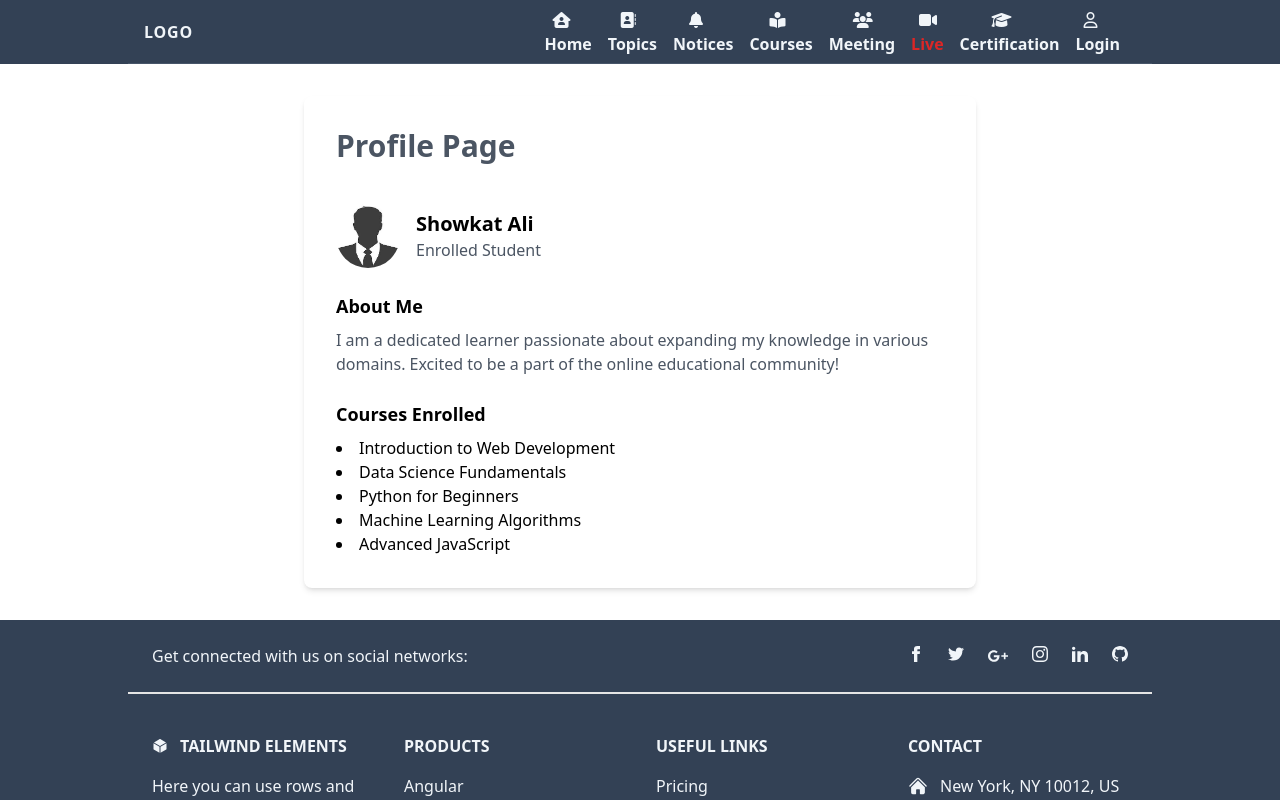
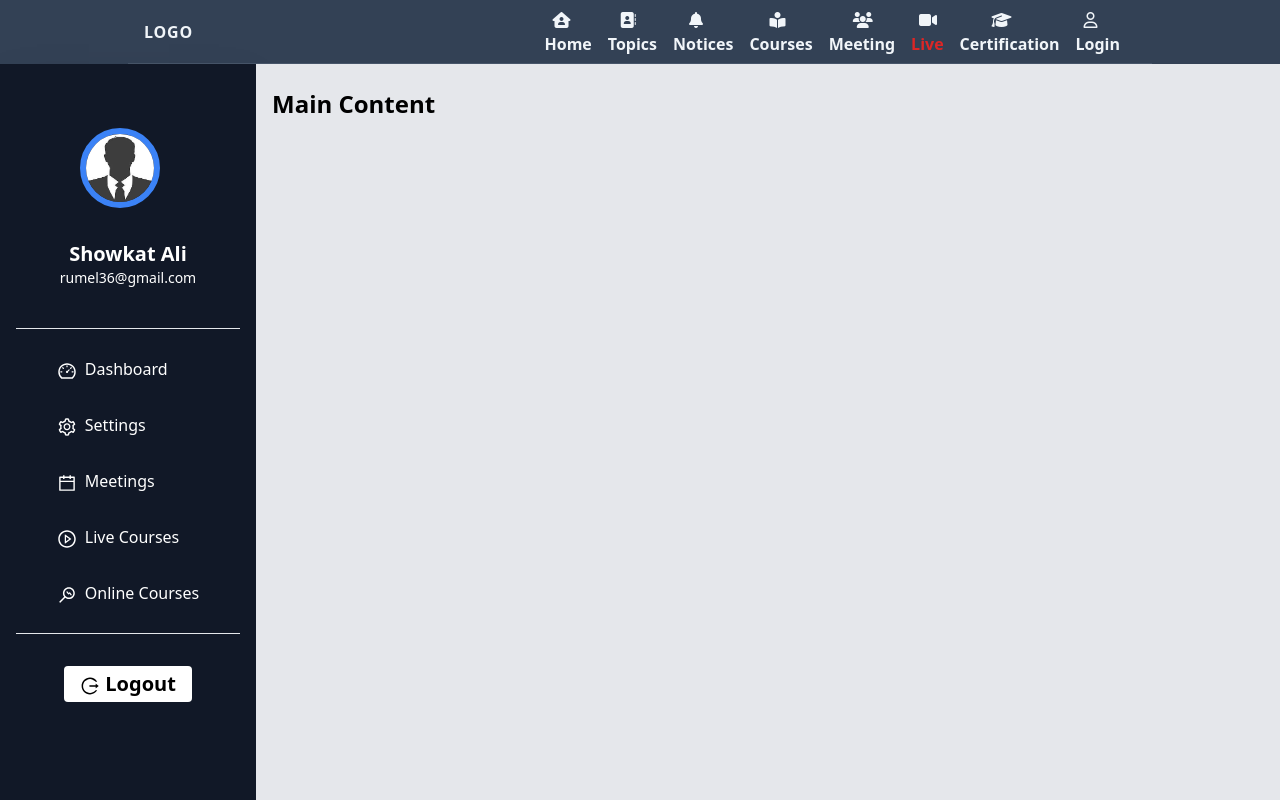
Before and after one commit to Sadekinchowdhury/E-learnig, a React (Create React App) app: page /profile in a window 1280 px wide. Shown: the top 800 px of the page. Built offline with nearby package versions, Linux system fonts and the light colour scheme.

Commit message:
profile dashboard

```diff
--- /dev/null
+++ b/src/DashBoard/SidebarMenu.js
@@ -0,0 +1,51 @@
+import React from 'react';
+import { IconContext } from 'react-icons';
+import { AiOutlineDashboard, AiOutlineSetting, AiOutlineLogout } from 'react-icons/ai';
+import { AiOutlineCalendar, AiOutlinePlayCircle, AiOutlineMonitor } from 'react-icons/ai';
+
+const Sidebar = () => {
+    return (
+        <div className='flex justify-center items-center py-3'>
+            <div className="flex flex-col h-full bg-gray-900 text-white">
+
+                <nav className="flex-grow">
+                    <ul className="flex flex-col">
+                        <li className="p-4 hover:bg-gray-800">
+                            <IconContext.Provider value={{ className: 'inline-block mr-2' }}>
+                                <AiOutlineDashboard size={20} />
+                            </IconContext.Provider>
+                            Dashboard
+                        </li>
+                        <li className="p-4 hover:bg-gray-800">
+                            <IconContext.Provider value={{ className: 'inline-block mr-2' }}>
+                                <AiOutlineSetting size={20} />
+                            </IconContext.Provider>
+                            Settings
+                        </li>
+                        <li className="p-4 hover:bg-gray-800">
+                            <IconContext.Provider value={{ className: 'inline-block mr-2' }}>
+                                <AiOutlineCalendar size={20} />
+                            </IconContext.Provider>
+                            Meetings
+                        </li>
+                        <li className="p-4 hover:bg-gray-800">
+                            <IconContext.Provider value={{ className: 'inline-block mr-2' }}>
+                                <AiOutlinePlayCircle size={20} />
+                            </IconContext.Provider>
+                            Live Courses
+                        </li>
+                        <li className="p-4 hover:bg-gray-800">
+                            <IconContext.Provider value={{ className: 'inline-block mr-2' }}>
+                                <AiOutlineMonitor size={20} />
+                            </IconContext.Provider>
+                            Online Courses
+                        </li>
+                    </ul>
+                </nav>
+
+            </div>
+        </div>
+    );
+};
+
+export default Sidebar;
--- a/src/components/Security/Profile.js
+++ b/src/components/Security/Profile.js
@@ -1,40 +1,94 @@
-import React from 'react'
+// import React from 'react'
+// import Avator from '../../assects/images/avator.jpg'
+
+// export default function Profile() {
+//     return (
+//         <div className=''>
+
+//             {/* <main className="container mx-auto mt-8 mb-8 px-4">
+//                 <div className="max-w-2xl mx-auto bg-white p-8 rounded-lg shadow-md">
+//                     <h1 className="text-gray-600 flex mb-10 text-3xl font-bold">Profile Page</h1>
+//                     <div className="flex items-center mb-6">
+//                         <img src={Avator}
+//                             alt=""
+//                             className="w-16 h-16 rounded-full mr-4" />
+//                         <div>
+//                             <h2 className="text-xl font-bold">Showkat Ali</h2>
+//                             <p className="text-gray-600">Enrolled Student</p>
+//                         </div>
+//                     </div>
+
+//                     <div className="mb-6">
+//                         <h3 className="text-lg font-bold mb-2">About Me</h3>
+//                         <p className="text-gray-600">I am a dedicated learner passionate about expanding my knowledge in various domains. Excited to be a part of the online educational community!</p>
+//                     </div>
+
+//                     <div>
+//                         <h3 className="text-lg font-bold mb-2">Courses Enrolled</h3>
+//                         <ul className="list-disc list-inside">
+//                             <li>Introduction to Web Development</li>
+//                             <li>Data Science Fundamentals</li>
+//                             <li>Python for Beginners</li>
+//                             <li>Machine Learning Algorithms</li>
+//                             <li>Advanced JavaScript</li>
+//                         </ul>
+//                     </div>
+//                 </div>
+//             </main> */}
+
+//             <div>
+
+//             </div>
+
+
+//         </div>
+//     )
+// }
+
+
+import React from 'react';
 import Avator from '../../assects/images/avator.jpg'
+import { AiOutlineLogout } from 'react-icons/ai';
+import Sidebar from '../../DashBoard/SidebarMenu';
+const ProfileDashboard = () => {
+    return (
+        <div className="flex flex-col lg:flex-row h-screen">
+            {/* Sidebar */}
+            <div className="bg-gray-900 text-white  shadow-2xl w-full lg:w-1/5 px-4 py-6">
+                {/* Sidebar content */}
 
-export default function Profile() {
-    return (
-        <div>
+                <div className="flex mt-10  text-center items-center justify-center mb-8">
+                    <img src={Avator}
+                        alt=""
+                        className="w-20 border-[6px] border-blue-500 h-20 rounded-full mr-4" />
 
-            <main class="container mx-auto mt-8 mb-8 px-4">
-                <div class="max-w-2xl mx-auto bg-white p-8 rounded-lg shadow-md">
-                    <h1 class="text-gray-600 flex mb-10 text-3xl font-bold">Profile Page</h1>
-                    <div class="flex items-center mb-6">
-                        <img src={Avator}
-                            alt="Profile Picture"
-                            class="w-16 h-16 rounded-full mr-4"/>
-                        <div>
-                            <h2 class="text-xl font-bold">Showkat Ali</h2>
-                            <p class="text-gray-600">Enrolled Student</p>
-                        </div>
-                    </div>
+                </div>
+                <div className='text-center'>
+                    <h2 className="text-xl font-bold">Showkat Ali</h2>
+                    <p className="text-sm"> rumel36@gmail.com </p>
+                </div>
 
-                    <div class="mb-6">
-                        <h3 class="text-lg font-bold mb-2">About Me</h3>
-                        <p class="text-gray-600">I am a dedicated learner passionate about expanding my knowledge in various domains. Excited to be a part of the online educational community!</p>
-                    </div>
+                <div className='py-10'>
+                    <hr className='text-blue-600 ' />
+                    <Sidebar></Sidebar>
+                    <hr className='text-blue-600 ' />
 
-                    <div>
-                        <h3 class="text-lg font-bold mb-2">Courses Enrolled</h3>
-                        <ul class="list-disc list-inside">
-                            <li>Introduction to Web Development</li>
-                            <li>Data Science Fundamentals</li>
-                            <li>Python for Beginners</li>
-                            <li>Machine Learning Algorithms</li>
-                            <li>Advanced JavaScript</li>
-                        </ul>
+                    <div className="flex items-center justify-center my-8 ">
+                        <button className='text-xl font-semibold bg-white text-black px-4 hover:border-[2px] hover:border-blue-700 transition duration-700 hover:bg-slate-800 hover:text-white py-1 rounded'> <AiOutlineLogout className='inline-block' /> Logout</button>
                     </div>
                 </div>
-            </main>
+
+                {/* Add your sidebar content here */}
+            </div>
+
+            {/* Main Content */}
+            <div className="bg-gray-200 flex-grow px-4 py-6">
+                {/* Main content */}
+                <h2 className="text-2xl font-bold mb-4">Main Content</h2>
+                {/* Add your main content here */}
+            </div>
         </div>
-    )
-}
+    );
+};
+
+export default ProfileDashboard;
--- a/src/components/live/Lives.js
+++ b/src/components/live/Lives.js
@@ -52,7 +52,7 @@ const Lives = () => {
 
     return (
         <div className=''>
-            <div className=" grid grid-cols-12">
+            <div className=" grid lg:h-screen h-[500px] grid-cols-12">
                 <div className="col-span-2 lg:block hidden bg-black from-slate-900 to-gray-800 bg-gradient-to-l">
                     {/* Content for the first column */}
 
@@ -85,20 +85,21 @@ const Lives = () => {
 
                     </div>
 
-                    <div className='h-1/4 bg-black  relative'>
-                        <div className='w-2/6 mx-auto z-10 absolute left-[35%]  bottom-[30%]'  >
-                            <ul className='grid grid-cols-4 gap-4'>
-                                <li className='bg-slate-700 py-2 px-4 rounded-[4px] flex items-center justify-center'>
-                                    <FaCamera color='white' size={30} className='' />
+                    <div className='h-1/4 lg:bg-black bg-none relative'>
+                        <div className='md:w-2/6 w-[95%] lg:mx-auto z-10 absolute lg:left-[35%] justify-center mx-2 bottom-[30%]'  >
+                            <ul className='grid grid-cols-4 lg:gap-4 gap-2'>
+
+                                <li className='bg-slate-700  lg:py-2 lg:px-4   rounded-[4px] flex items-center justify-center'>
+                                    <FaCamera color='white' size={30} className='lg:w-[100%] w-[50%] lg:h-full h-[50%]' />
                                 </li>
-                                <li className='bg-pink-600 py-2 px-4 rounded-[4px] flex items-center justify-center'>
-                                    <BsFillMicFill color='white' size={30} />
+                                <li className='bg-pink-600  lg:py-2 lg:px-4   rounded-[4px] flex items-center justify-center'>
+                                    <BsFillMicFill color='white' size={30} className='lg:w-[100%] w-[50%] lg:h-full h-[50%]' />
                                 </li>
-                                <li className='bg-slate-700 py-2 px-4 rounded-[4px] flex items-center justify-center'>
-                                    <RiComputerLine color='white' size={30} />
+                                <li className='bg-slate-700  lg:py-2 lg:px-4   rounded-[4px] flex items-center justify-center'>
+                                    <RiComputerLine color='white' size={30} className='lg:w-[100%] w-[50%] lg:h-full h-[50%]' />
                                 </li>
-                                <li className='bg-slate-700 py-2 px-4 rounded-[4px] flex items-center justify-center'>
-                                    <FiLogOut color='white' size={30} />
+                                <li className='bg-slate-700  lg:py-2 lg:px-4   rounded-[4px] flex items-center justify-center'>
+                                    <FiLogOut color='white' size={30} className='lg:w-[100%] w-[50%] lg:h-full h-[50%]' />
                                 </li>
                             </ul>
                         </div>
```
Also changed, not shown: src/components/Menu.js (+12 -12 lines), src/components/Navbar.js (+6 -6 lines).
